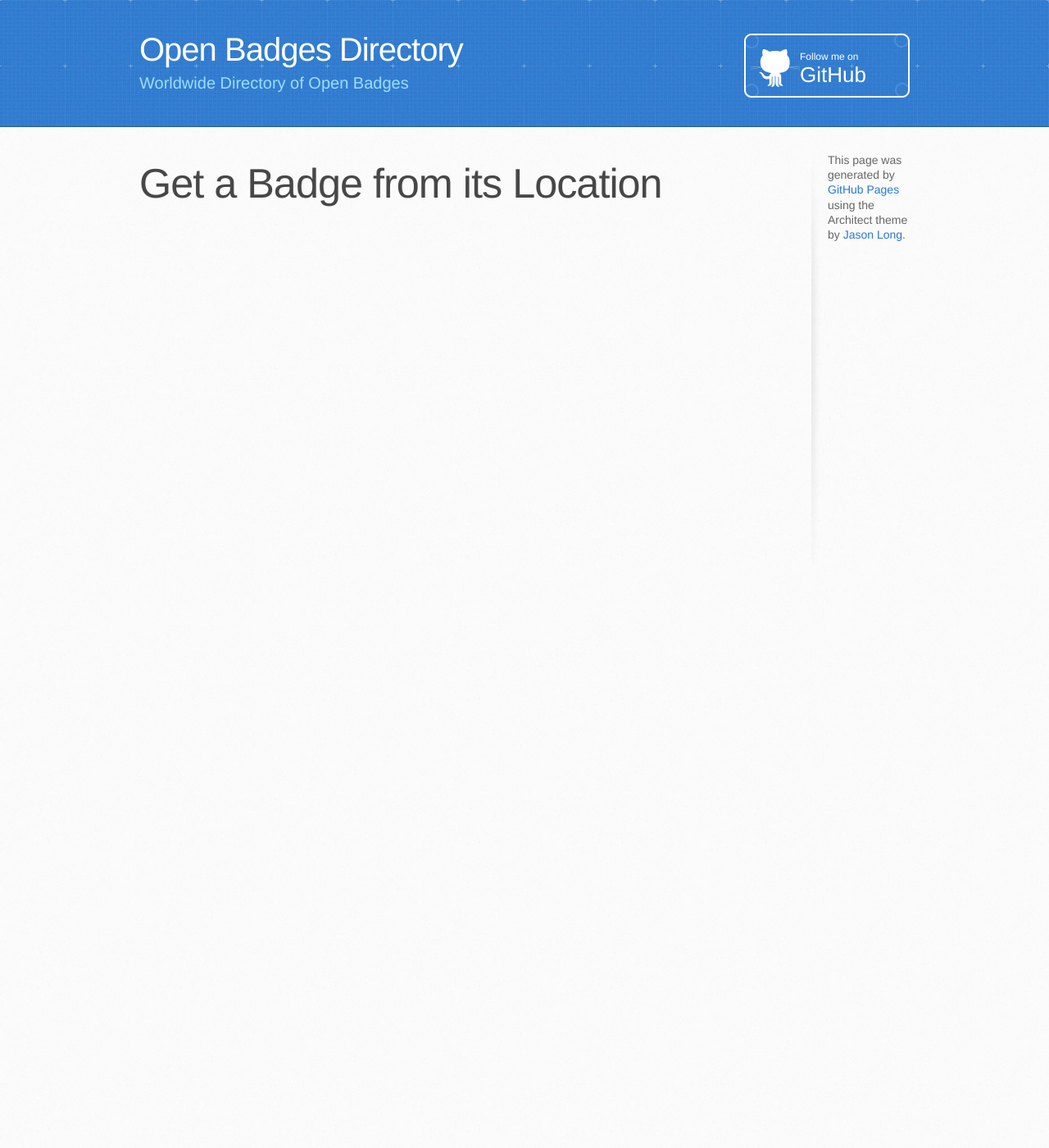
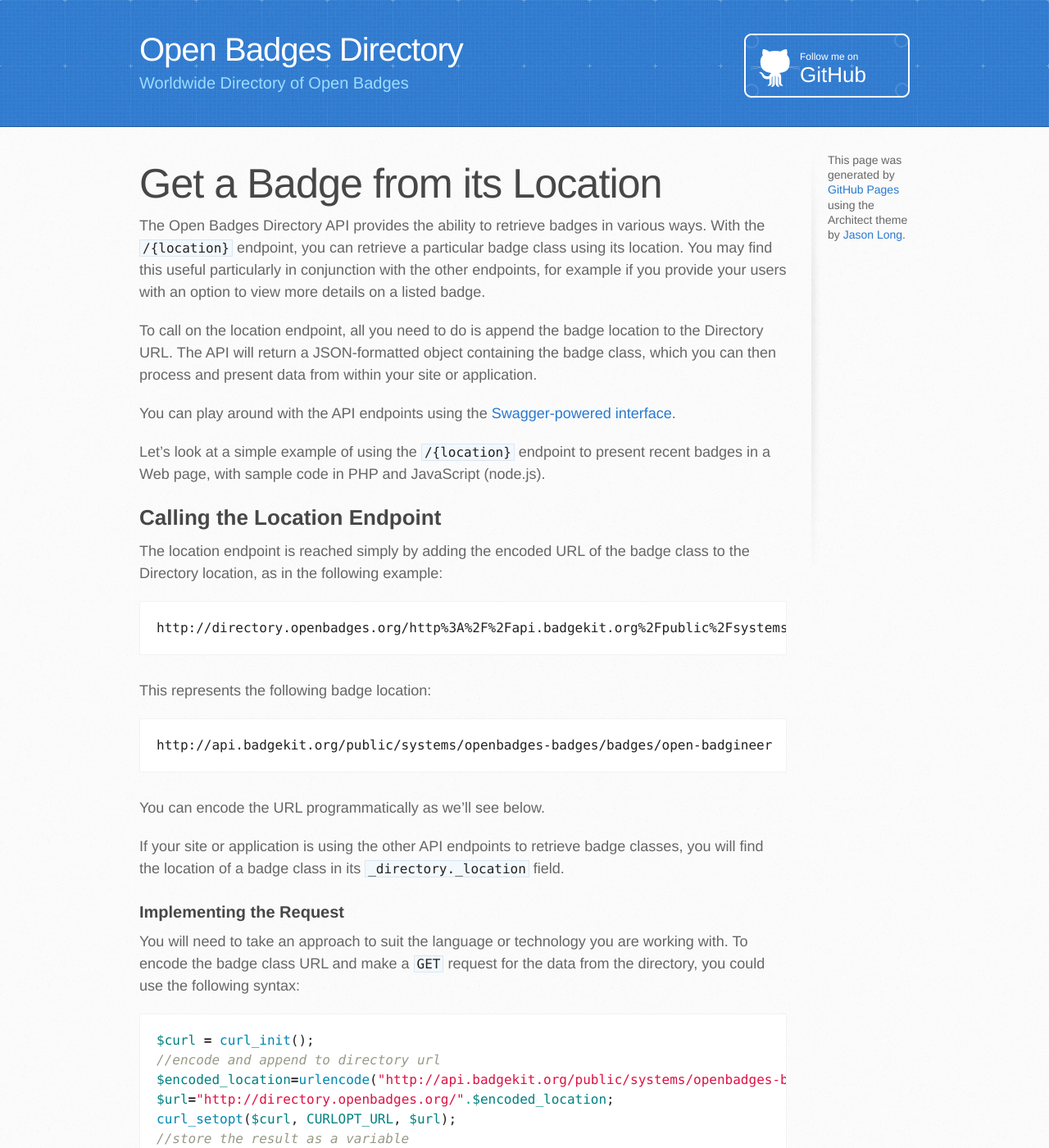
Before and after one commit to OpenWorksGroup/openbadges-directory, a Jekyll site: the page built from badge-from-location.markdown, in a window 1280 px wide and 1400 px high. Shown: the whole window at 82% size. Built offline with Jekyll 4.4.1, drawn with Linux system fonts in a browser that asks for light colours; Markdown is read by kramdown in place of the engine named in the settings; some of the changed text lies outside the part shown.

Commit message:
Update badge-from-location.markdown
Draft of location tutorial (in progress).

```diff
--- a/badge-from-location.markdown
+++ b/badge-from-location.markdown
@@ -3,3 +3,49 @@ layout: site
 ---
 
 # Get a Badge from its Location
+
+The Open Badges Directory API provides the ability to retrieve badges in various ways. With the `/{location}` endpoint, you can retrieve a particular badge class using its location. You may find this useful particularly in conjunction with the other endpoints, for example if you provide your users with an option to view more details on a listed badge.
+
+To call on the location endpoint, all you need to do is append the badge location to the Directory URL. The API will return a JSON-formatted object containing the badge class, which you can then process and present data from within your site or application.
+
+You can play around with the API endpoints using the [Swagger-powered interface](http://directory.openbadges.org/developers/api-explorer#!/search/byUrl).
+
+Let's look at a simple example of using the `/{location}` endpoint to present recent badges in a Web page, with sample code in PHP and JavaScript (node.js).
+
+## Calling the Location Endpoint
+
+The location endpoint is reached simply by adding the encoded URL of the badge class to the Directory location, as in the following example:
+
+{% highlight text %}
+http://directory.openbadges.org/http%3A%2F%2Fapi.badgekit.org%2Fpublic%2Fsystems%2Fopenbadges-badges%2Fbadges%2Fopen-badgineer
+{% endhighlight %}
+
+This represents the following badge location:
+
+{% highlight text %}
+http://api.badgekit.org/public/systems/openbadges-badges/badges/open-badgineer
+{% endhighlight %}
+
+You can encode the URL programmatically as we'll see below.
+
+If your site or application is using the other API endpoints to retrieve badge classes, you will find the location of a badge class in its `_directory._location` field.
+
+### Implementing the Request
+
+You will need to take an approach to suit the language or technology you are working with. To encode the badge class URL and make a `GET` request for the data from the directory, you could use the following syntax:
+
+{% highlight php startinline %}
+
+$curl = curl_init();
+//encode and append to directory url
+$encoded_location=urlencode("http://api.badgekit.org/public/systems/openbadges-badges/badges/open-badgineer");
+$url="http://directory.openbadges.org/".$encoded_location;
+curl_setopt($curl, CURLOPT_URL, $url);
+//store the result as a variable
+curl_setopt($curl, CURLOPT_RETURNTRANSFER, 1);
+$result = curl_exec($curl);
+curl_close($curl);
+
+{% endhighlight %}
+
+This example includes the badge location as a hard-coded string for demonstration, but in your own projects you would be more likely to retrieve it from somewhere, such as the other Directory endpoints.
```
